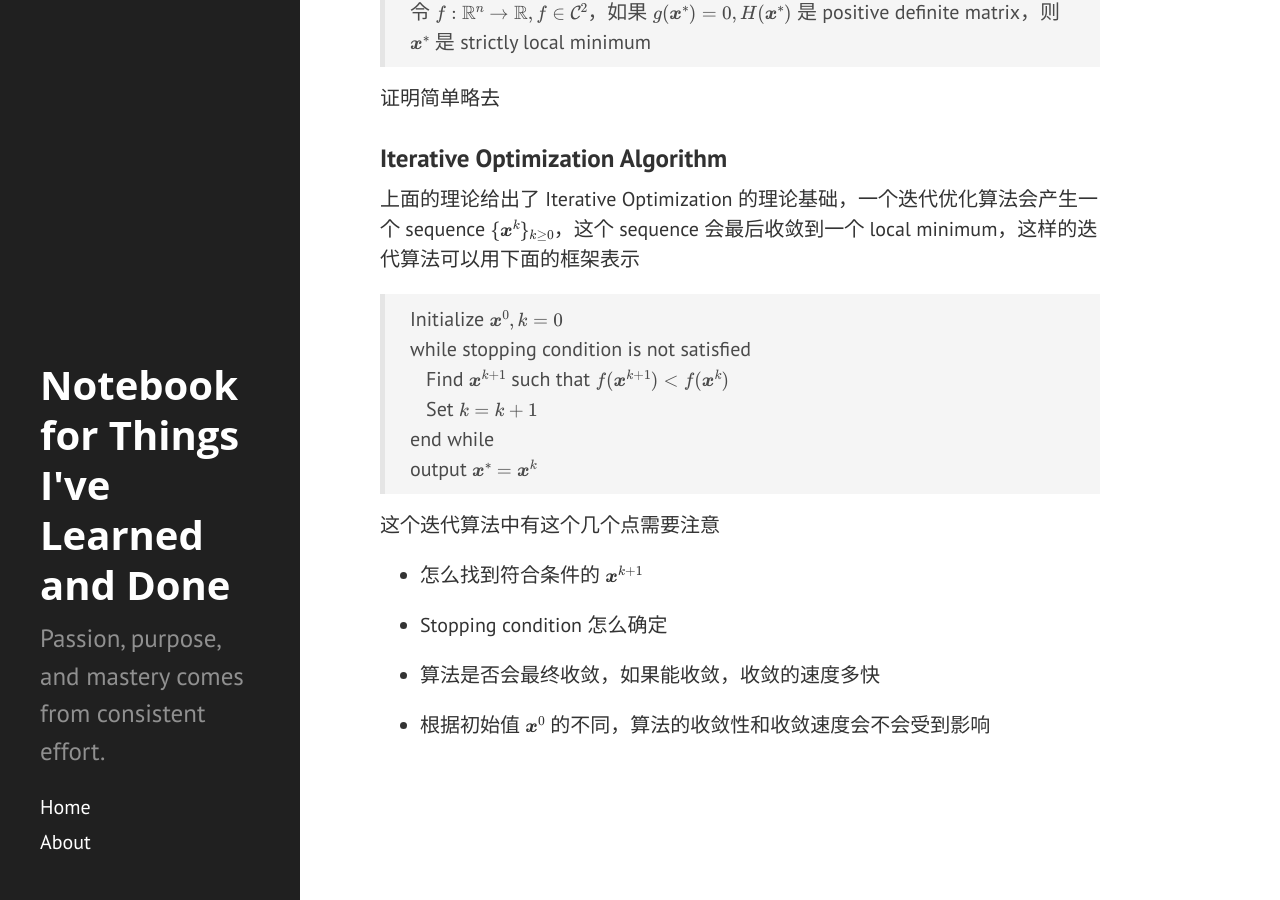
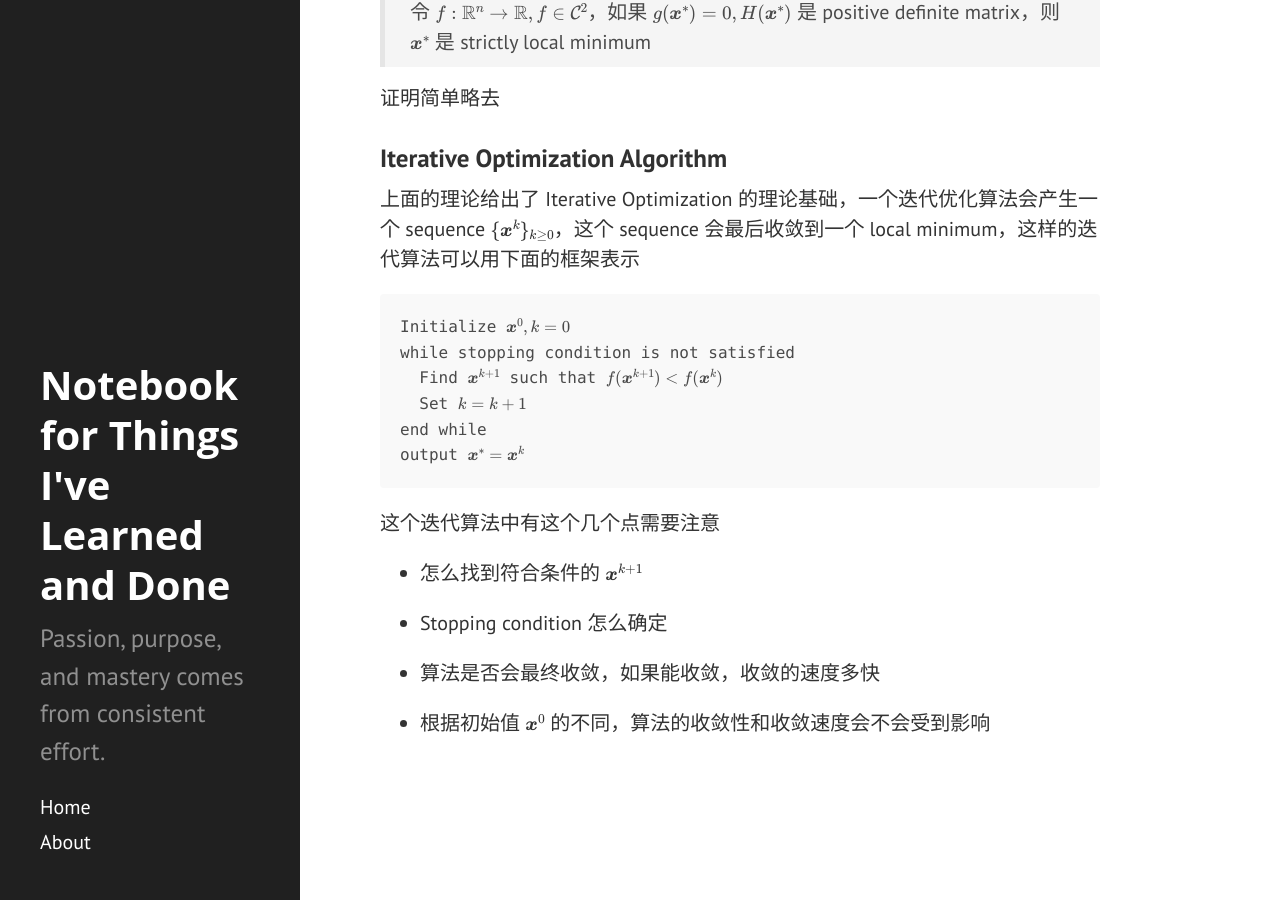
Before and after one commit to chenrushan/chenrushan.github.io, a Jekyll site: the page built from _posts/2014-05-27-NP-06-md-unconstrain-optimize.markdown, in a window 1280 px wide and 900 px high, scrolled down 2223 px. Built offline with Jekyll 4.4.1, drawn with Linux system fonts in a browser that asks for light colours; Markdown is read by kramdown in place of the engine named in the settings; formulas are drawn with MathJax 3; comment, search, counter and statistics services are not loaded.

Commit message:
remove blkcode in some old posts

```diff
--- a/_posts/2014-05-27-NP-06-md-unconstrain-optimize.markdown
+++ b/_posts/2014-05-27-NP-06-md-unconstrain-optimize.markdown
@@ -82,14 +82,12 @@ Descent direction 在 multi-dimensional optimization 中是一个非常重要的
 
 上面的理论给出了 Iterative Optimization 的理论基础，一个迭代优化算法会产生一个 sequence $\\{\boldsymbol{x}^k\\}_{k \geq 0}$，这个 sequence 会最后收敛到一个 local minimum，这样的迭代算法可以用下面的框架表示
 
-<blockquote class="blkcode">
-Initialize $\boldsymbol{x}^0, k = 0$<br/>
-while stopping condition is not satisfied<br/>
-&nbsp;&nbsp; Find $\boldsymbol{x}^{k+1}$ such that $f(\boldsymbol{x}^{k+1}) < f(\boldsymbol{x}^k)$<br/>
-&nbsp;&nbsp; Set $k = k+1$<br/>
-end while<br/>
-output $\boldsymbol{x}^* = \boldsymbol{x}^k$<br/>
-</blockquote>
+    Initialize $\boldsymbol{x}^0, k = 0$
+    while stopping condition is not satisfied
+      Find $\boldsymbol{x}^{k+1}$ such that $f(\boldsymbol{x}^{k+1}) < f(\boldsymbol{x}^k)$
+      Set $k = k+1$
+    end while
+    output $\boldsymbol{x}^* = \boldsymbol{x}^k$
 
 这个迭代算法中有这个几个点需要注意
 
```
Also changed, not shown: _posts/2014-09-14-MCMC-gibbs.markdown (+5 -7 lines).
